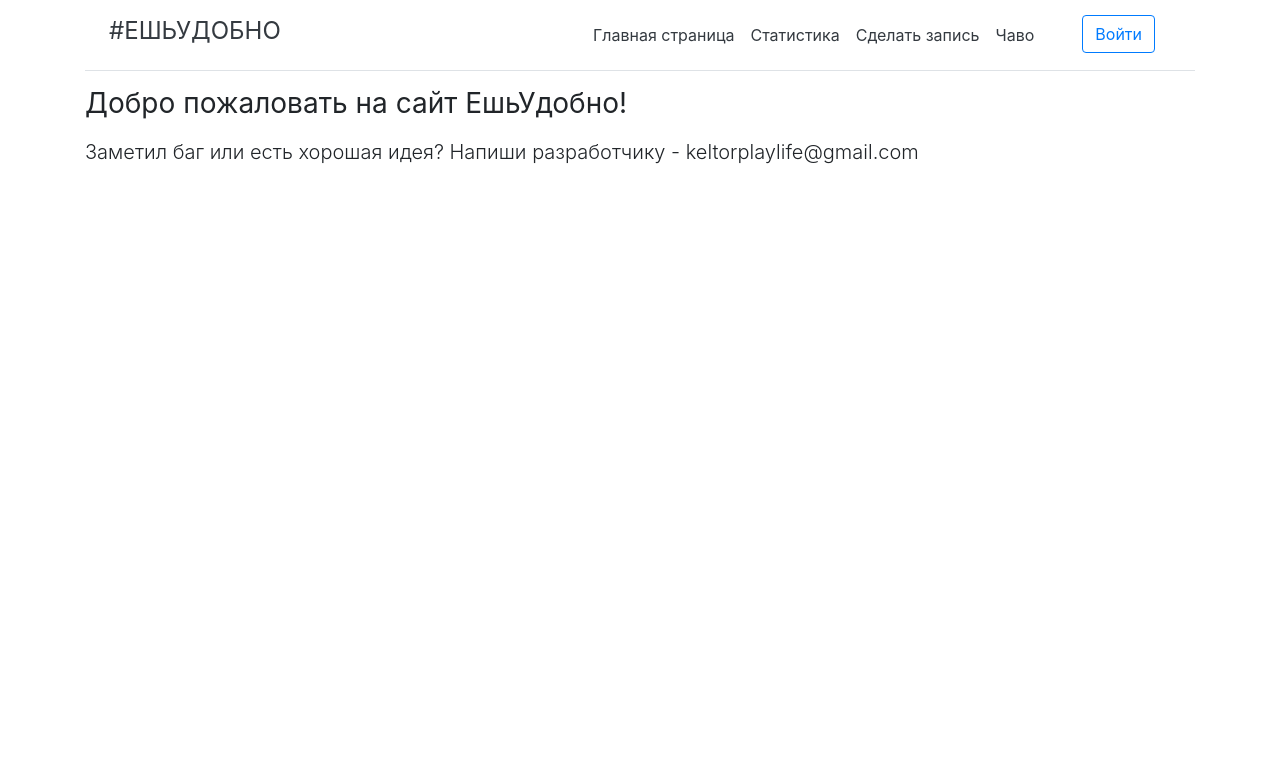
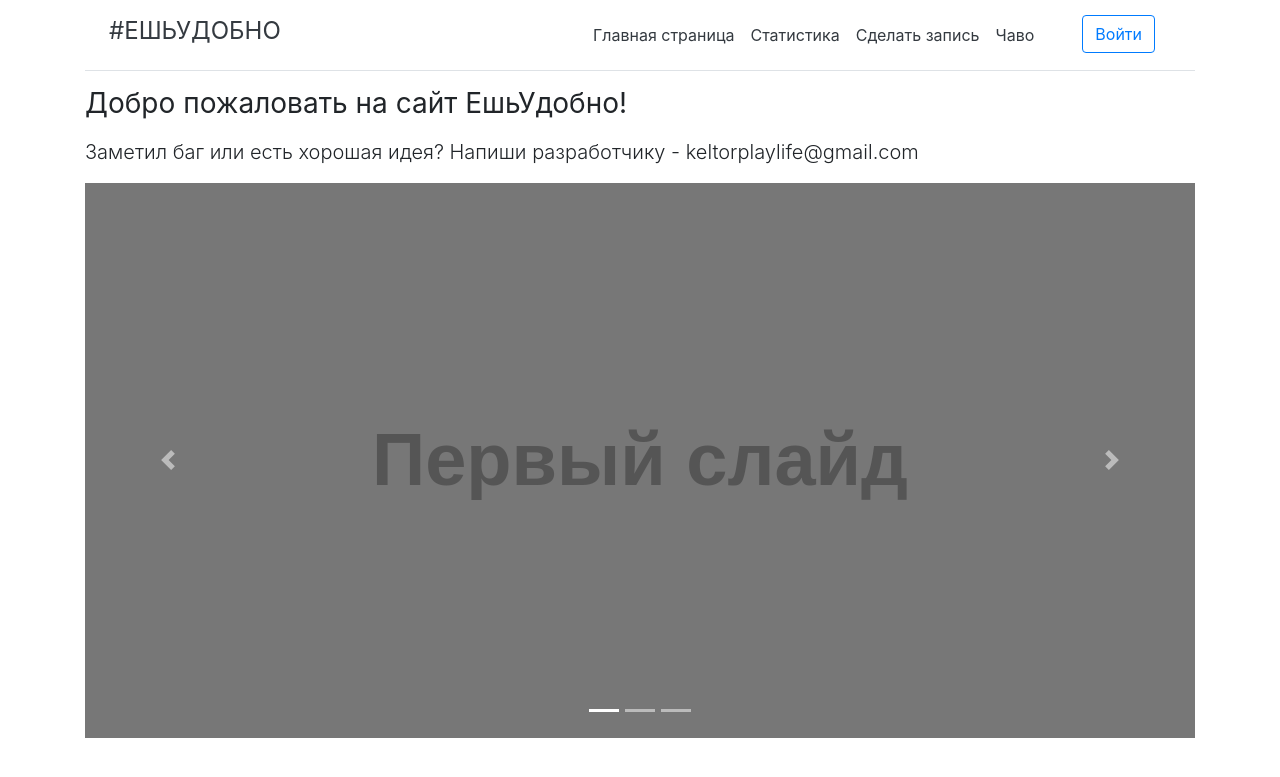
Before and after one commit to KeltorHD/django_project, a Django app: page / in a window 1280 px wide. Shown: the top 777 px of the page. Run offline with Django 3.2, Linux system fonts and the light colour scheme; some libraries are stand-ins or nearby versions.

Commit message:
Добавление карусели на домашнюю страницу

```diff
--- a/app/static/css/styles.css
+++ b/app/static/css/styles.css
@@ -1,3 +1,7 @@
+.carousel-inner img {
+	width: 100%;
+	height: 100%;
+}
 hr {
   color: #DEE2E6; /*для IE */
   background-color:#DEE2E6; /*для Firefox, Opera, Safari*/
--- a/app/templates/base_generic.html
+++ b/app/templates/base_generic.html
@@ -7,13 +7,15 @@
 
   <meta charset="utf-8">
   <meta name="viewport" content="width=device-width, initial-scale=1">
-  <link rel="stylesheet" href="https://stackpath.bootstrapcdn.com/bootstrap/4.1.1/css/bootstrap.min.css" integrity="sha384-WskhaSGFgHYWDcbwN70/dfYBj47jz9qbsMId/iRN3ewGhXQFZCSftd1LZCfmhktB" crossorigin="anonymous">
-  <script src="https://ajax.googleapis.com/ajax/libs/jquery/1.12.4/jquery.min.js"></script>
+  <link rel="stylesheet" href="https://maxcdn.bootstrapcdn.com/bootstrap/4.1.0/css/bootstrap.min.css">
+  <script src="https://ajax.googleapis.com/ajax/libs/jquery/3.3.1/jquery.min.js"></script>
+  <script src="https://cdnjs.cloudflare.com/ajax/libs/popper.js/1.14.0/umd/popper.min.js"></script>
+  <script src="https://maxcdn.bootstrapcdn.com/bootstrap/4.1.0/js/bootstrap.min.js"></script>
 
   <!-- Добавление дополнительного статического CSS файла -->
   {% load static %}
   <link rel="icon" type="image/png" href="{% static 'img/favicon.png' %}">
-  <link rel="manifest" href="{% static manifest.json %}">
+  <link rel="manifest" href="{% static 'manifest' %}">
   {% block static %}<link rel="stylesheet" href="{% static 'css/styles.css' %}">{% endblock %}
 </head>
 
@@ -59,6 +61,5 @@
     <div class="pt-3">{% block content %}{% endblock %}</div>
 
     <script src="https://cdnjs.cloudflare.com/ajax/libs/popper.js/1.12.9/umd/popper.min.js" integrity="sha384-ApNbgh9B+Y1QKtv3Rn7W3mgPxhU9K/ScQsAP7hUibX39j7fakFPskvXusvfa0b4Q" crossorigin="anonymous"></script>
-    <script src="https://maxcdn.bootstrapcdn.com/bootstrap/4.0.0/js/bootstrap.min.js" integrity="sha384-JZR6Spejh4U02d8jOt6vLEHfe/JQGiRRSQQxSfFWpi1MquVdAyjUar5+76PVCmYl" crossorigin="anonymous"></script>
 </body>
 </html>
--- a/app/templates/index.html
+++ b/app/templates/index.html
@@ -8,5 +8,39 @@
 	<h5 class="font-weight-normal"></h5>
 	<p></p>
 	<p class="lead">Заметил баг или есть хорошая идея? Напиши разработчику - keltorplaylife@gmail.com</p>
+	{% load static %}
 
+	<div id="demo" class="carousel slide" data-ride="carousel">
+
+	  <!-- Indicators -->
+	  <ul class="carousel-indicators">
+	    <li data-target="#demo" data-slide-to="0" class="active"></li>
+	    <li data-target="#demo" data-slide-to="1"></li>
+	    <li data-target="#demo" data-slide-to="2"></li>
+	  </ul>
+
+	  <!-- The slideshow -->
+	  <div class="carousel-inner">
+	    <div class="carousel-item active">
+	      <img src="{% static 'img/slide.svg' %}" alt="">
+	    </div>
+	    <div class="carousel-item">
+	      <img src="{% static 'img/slide.svg' %}" alt="">
+	    </div>
+	    <div class="carousel-item">
+	      <img src="{% static 'img/slide.svg' %}" alt="">
+	    </div>
+	  </div>
+
+	  <!-- Left and right controls -->
+	  <a class="carousel-control-prev" href="#demo" data-slide="prev">
+	    <span class="carousel-control-prev-icon"></span>
+	  </a>
+	  <a class="carousel-control-next" href="#demo" data-slide="next">
+	    <span class="carousel-control-next-icon"></span>
+	  </a>
+	</div>
+
+</div>
+<script src="https://cdnjs.cloudflare.com/ajax/libs/popper.js/1.14.0/umd/popper.min.js"></script>
 {% endblock %}
```
Also changed, not shown: app/static/img/slide.svg (added), db.sqlite3.
